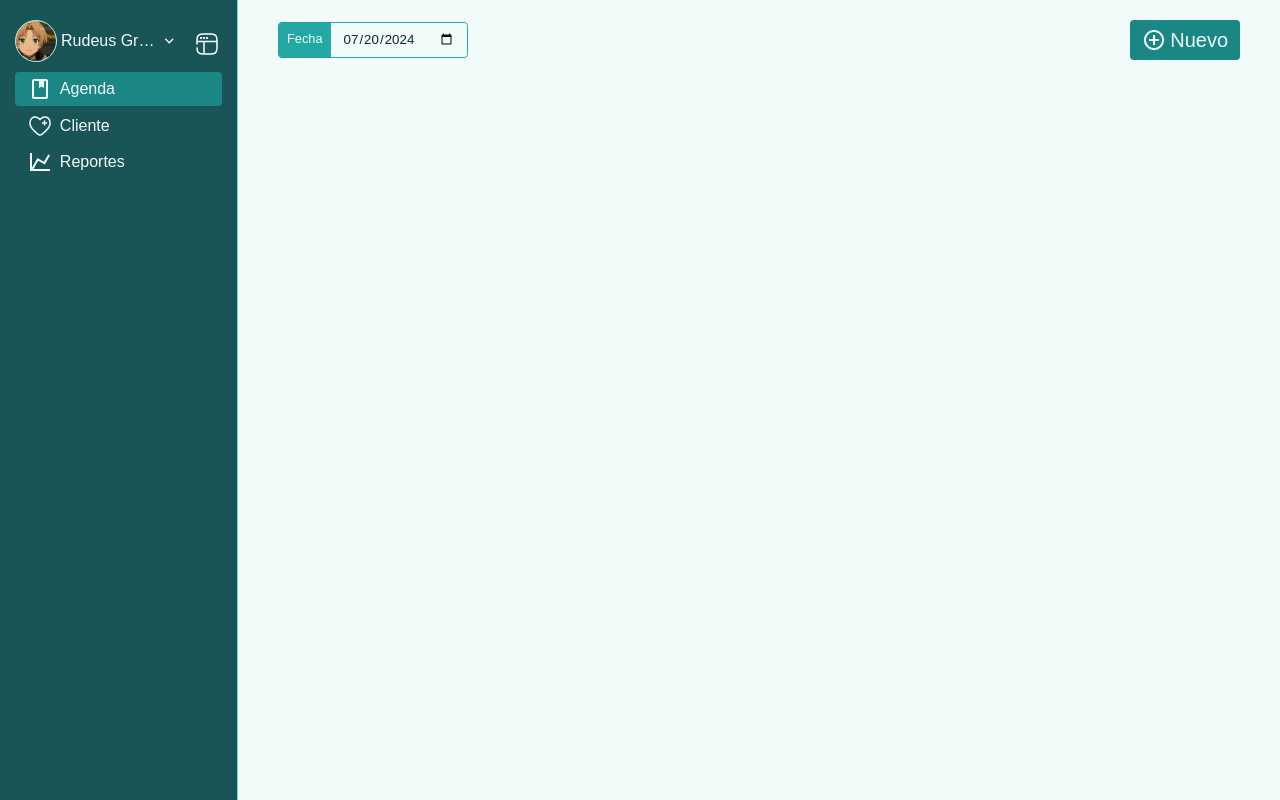
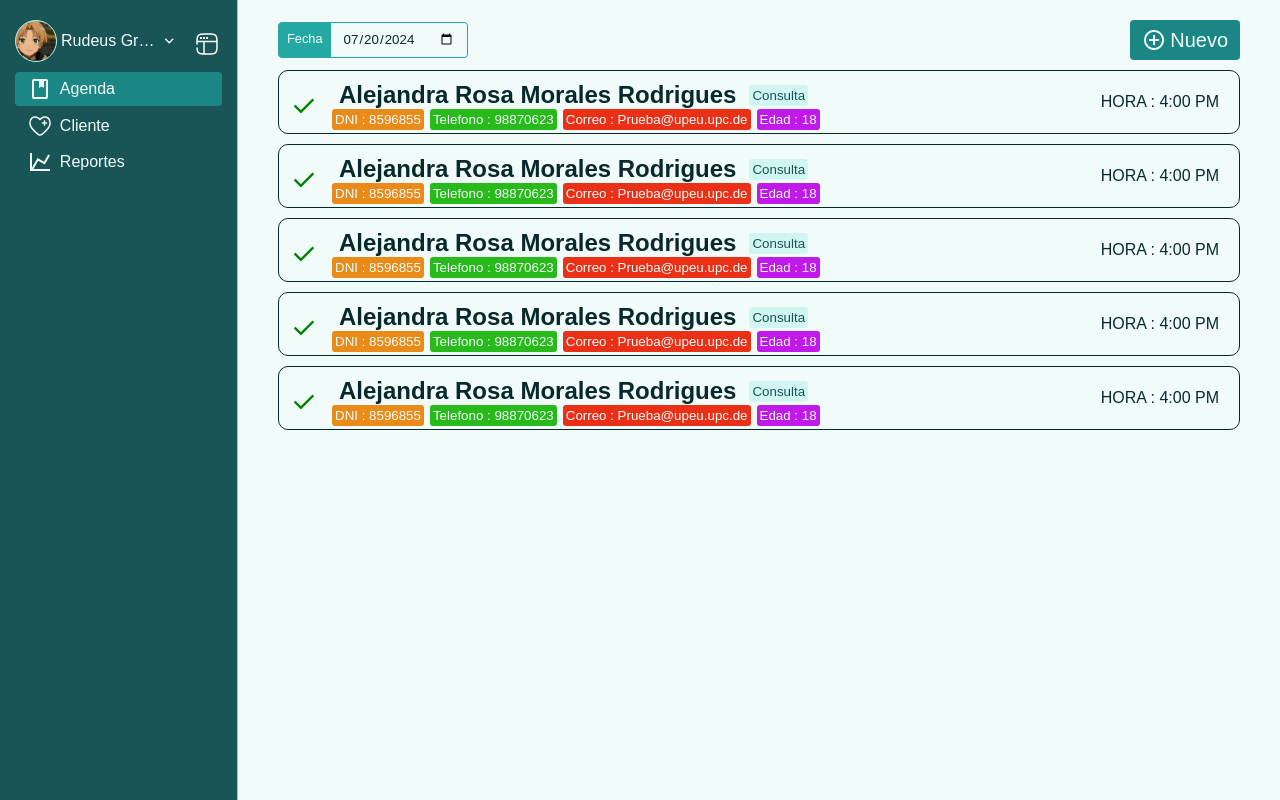
Before and after one commit to luis-keny/app-fisiomedic, an Angular app: page /home/agenda in a window 1280 px wide. Built offline with nearby package versions, Linux system fonts and the light colour scheme.

Commit message:
agregado visual de agenda

```diff
--- a/src/app/modules/agenda/agenda.component.html
+++ b/src/app/modules/agenda/agenda.component.html
@@ -8,3 +8,12 @@
     </header>
     <div class="container"></div>
 </section>
+ <head>
+
+    <link rel="stylesheet" href="https://fonts.googleapis.com/css2?family=Material+Symbols+Outlined:opsz,wght,FILL,GRAD@20..48,100..700,0..1,-50..200" />  </head>
+
+    <app-card-agenda></app-card-agenda>
+<app-card-agenda></app-card-agenda>
+<app-card-agenda></app-card-agenda>
+<app-card-agenda></app-card-agenda>
+<app-card-agenda></app-card-agenda>
--- a/src/app/modules/agenda/agenda.component.ts
+++ b/src/app/modules/agenda/agenda.component.ts
@@ -1,10 +1,12 @@
 import { Component } from '@angular/core';
 import { FormsModule } from '@angular/forms';
+import { CardAgendaComponent } from './card-agenda/card-agenda.component';
+
 
 @Component({
   selector: 'app-agenda',
   standalone: true,
-  imports: [FormsModule],
+  imports: [FormsModule,CardAgendaComponent],
   templateUrl: './agenda.component.html',
   styleUrls: ['./agenda.component.css', '../../shared/css/header-views.css']
 })
--- /dev/null
+++ b/src/app/modules/agenda/card-agenda/card-agenda.component.css
@@ -0,0 +1,81 @@
+.container-interno{
+    border: 1px solid  var(--java-950);
+    border-radius: 10px;
+    display: flex;
+    justify-content: space-between;
+    align-items: center;
+    margin-top: 10px;
+
+}
+.nombre-consulta{
+    margin: 10px;
+    display: flex;
+     align-items: center;
+
+}
+
+button{
+    margin: 3px;
+    border: none;
+    border-radius: 3px;
+   padding: 3px;
+   margin: 3px;
+}
+.consulta-button{
+    margin-left: 10px;
+}
+.button-1{
+    background-color: var(--java-100);
+    color: var(--java-800);
+
+}
+
+
+.div-hora{
+    margin-right: 20px;
+    color: var(--java-950);
+}
+
+
+.check-nombre{
+
+    display: flex;
+
+
+}
+
+.material-symbols-outlined{
+    color: green;
+    padding-top: 20px;
+    margin-right: 10px;
+    margin-left: 10px;
+    font-size:  30px;
+
+}
+
+.div-botones{
+    margin-top: -13px;
+
+}
+
+.button-2{
+    background-color: #E97E00e6;
+    color: var(--java-50);
+}
+.button-3{
+    background-color: #12b203e6;
+    color: var(--java-50);
+}
+.button-4{
+    background-color: #e91b00e6;
+    color: var(--java-50);
+}
+
+.button-5{
+    background-color: #BB00E9e6;
+    color: var(--java-50);
+}
+
+.nombre-titulo{
+    color: var(--java-950);
+}
--- /dev/null
+++ b/src/app/modules/agenda/card-agenda/card-agenda.component.html
@@ -0,0 +1,42 @@
+
+<div class="container-interno">
+
+
+
+    <div class="check-nombre" >
+
+        <div class="img-icon" >
+            <span class="material-symbols-outlined">
+                check
+                </span>
+        </div>
+
+        <div class="padre-nombre-consulta-botones" >
+            <div class="nombre-consulta">
+                <div class="nombre-titulo">
+                    <h1>Alejandra Rosa Morales  Rodrigues </h1>
+                </div>
+                <div class="consulta-button">
+                    <button class="button-1" >Consulta</button>
+                </div>
+
+
+            </div>
+
+            <div class="div-botones" >
+            <button class="button-2">DNI : 8596855</button>
+            <button class="button-3">Telefono : 98870623</button>
+            <button class="button-4">Correo : Prueba&#64;upeu.upc.de</button>
+            <button class="button-5">Edad : 18</button>
+            </div>
+        </div>
+
+
+    </div>
+
+    <div class="div-hora" >
+        HORA : 4:00 PM
+    </div>
+
+
+    </div>
```
Also changed, not shown: src/app/modules/agenda/card-agenda/card-agenda.component.ts (added, +12 -0 lines), 1 other file (tests, documents, lock files or other folders).
